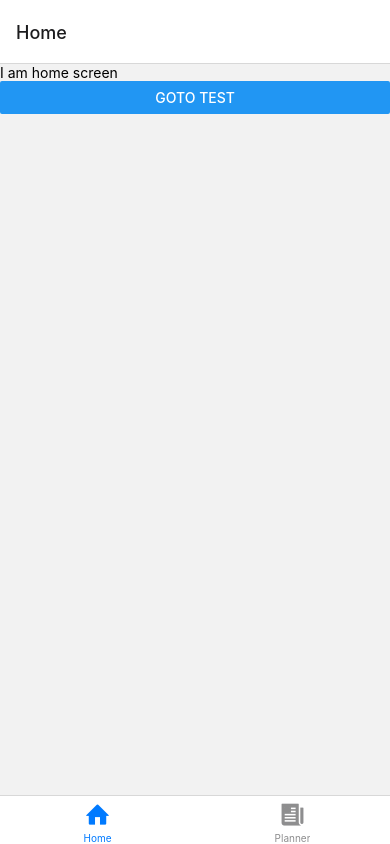
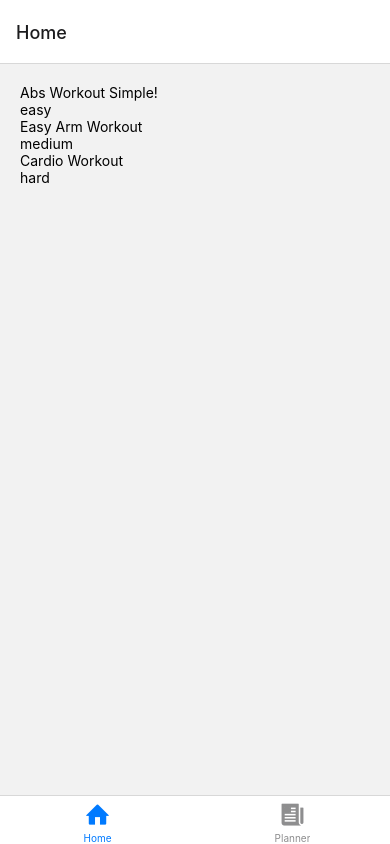
Before and after one commit to thegreytangent/workouta-app-react-native, a React Native app: screen /Home in a window 390 px wide. Built offline with nearby package versions, Linux system fonts and the light colour scheme.

Commit message:
Adding data.json in workout app

```diff
--- /dev/null
+++ b/data.json
@@ -0,0 +1,111 @@
+[
+    {
+      "slug": "abs-workout-simple-12321312",
+      "name": "Abs Workout Simple!",
+      "duration": 345,
+      "difficulty": "easy",
+      "sequence": [
+        {
+          "slug": "pushups-213213712",
+          "name": "Pushups",
+          "type": "exercise",
+          "reps": 15,
+          "duration": 60
+        },
+        {
+          "slug": "break-12313123",
+          "name": "Break",
+          "type": "break",
+          "duration": 15
+        },
+        {
+          "slug": "lower-back-stretch-23123421",
+          "name": "Lower back stretch",
+          "type": "stretch",
+          "duration": 120
+        },
+        {
+          "slug": "pull-up-12308277",
+          "name": "Pull Up",
+          "type": "exercise",
+          "reps": 10,
+          "duration": 60
+        },
+        {
+          "slug": "break-123213798",
+          "name": "Breath",
+          "type": "break",
+          "duration": 30
+        },
+        {
+          "slug": "squats-971236798",
+          "name": "Squats",
+          "type": "exercise",
+          "reps": 30,
+          "duration": 60
+        }
+      ]
+    },
+    {
+      "slug": "easy-arm-workout-12317278",
+      "name": "Easy Arm Workout",
+      "duration": 240,
+      "difficulty": "medium",
+      "sequence": [
+        {
+          "slug": "pushups-4876812",
+          "name": "Pushups",
+          "type": "exercise",
+          "reps": 15,
+          "duration": 60
+        },
+        {
+          "slug": "lower-back-stretch-12478712",
+          "name": "Lower back stretch",
+          "type": "stretch",
+          "duration": 120
+        },
+        {
+          "slug": "pull-ups-123214221",
+          "name": "Pull Ups",
+          "type": "exercise",
+          "reps": 10,
+          "duration": 60
+        }
+      ]
+    },
+    {
+      "slug": "cardio-workout-1231283",
+      "name": "Cardio Workout",
+      "duration": 260,
+      "difficulty": "hard",
+      "sequence": [
+        {
+          "slug": "jumping-jacks-1237191",
+          "name": "Jumping Jacks",
+          "type": "exercise",
+          "reps": 100,
+          "duration": 120
+        },
+        {
+          "slug": "breath-1212337191",
+          "name": "Breath",
+          "type": "break",
+          "duration": 10
+        },
+        {
+          "slug": "jumping-jacks-12323214",
+          "name": "Jumping Jacks",
+          "type": "exercise",
+          "reps": 100,
+          "duration": 120
+        },
+        {
+          "slug": "breath-2142123212",
+          "name": "Breath",
+          "type": "break",
+          "duration": 10
+        }
+      ]
+    }
+  ]
--- a/screens/HomeScreen.tsx
+++ b/screens/HomeScreen.tsx
@@ -1,17 +1,34 @@
 import { useEffect } from 'react';
-import {View, Text, Button} from 'react-native';
+import {View, Text, Button, StyleSheet, FlatList} from 'react-native';
 import { NativeStackHeaderProps } from "@react-navigation/native-stack";
-
+import data from "../data.json";
 
 export default function HomeScreen({navigation} : NativeStackHeaderProps ) {
     useEffect( () => {
         console.log("Initializing HomeScreen ");
         return () => console.log("Unmounting Home Screen")
     },[])
+    const renderItem = ({item}: any) => {
+        return (
+            <View>
+            <Text>{item.name}</Text>
+            <Text>{item.difficulty}</Text>
+        </View>
+        );
+    }
     return (
-        <View>
-            <Text>I am home screen</Text>
-          <Button title='Goto Test' onPress={() => navigation.navigate("Test")} />
+        <View style={styles.container}>
+             <FlatList
+              data={data}
+              keyExtractor={item => item.slug} //for unique key
+             renderItem={renderItem}
+             />
         </View>
     );
 }
+
+const styles = StyleSheet.create({
+    container: {
+        padding: 20
+    }
+});
```
